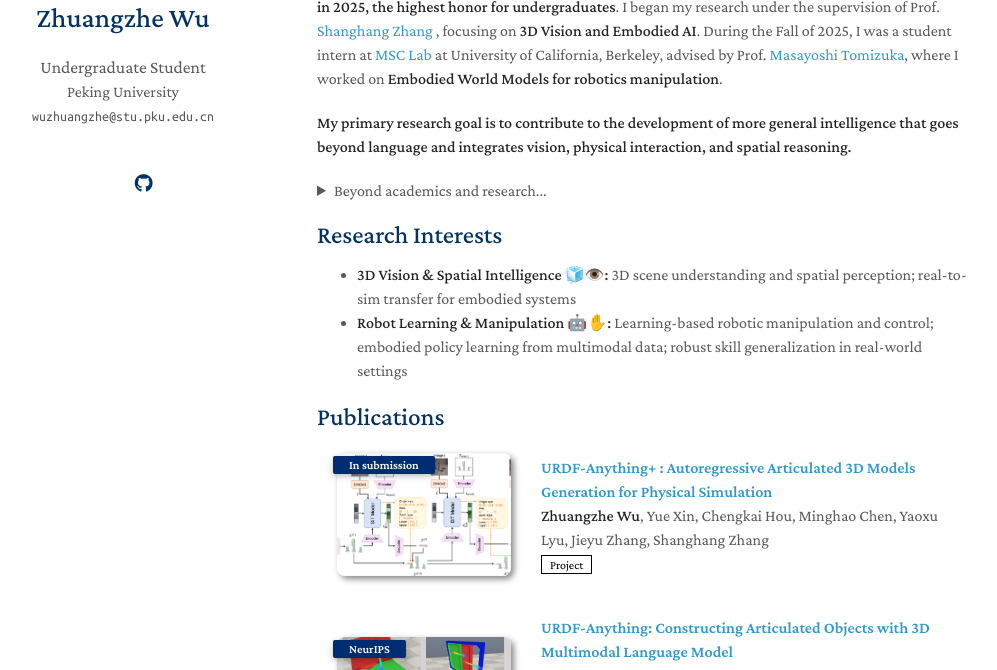
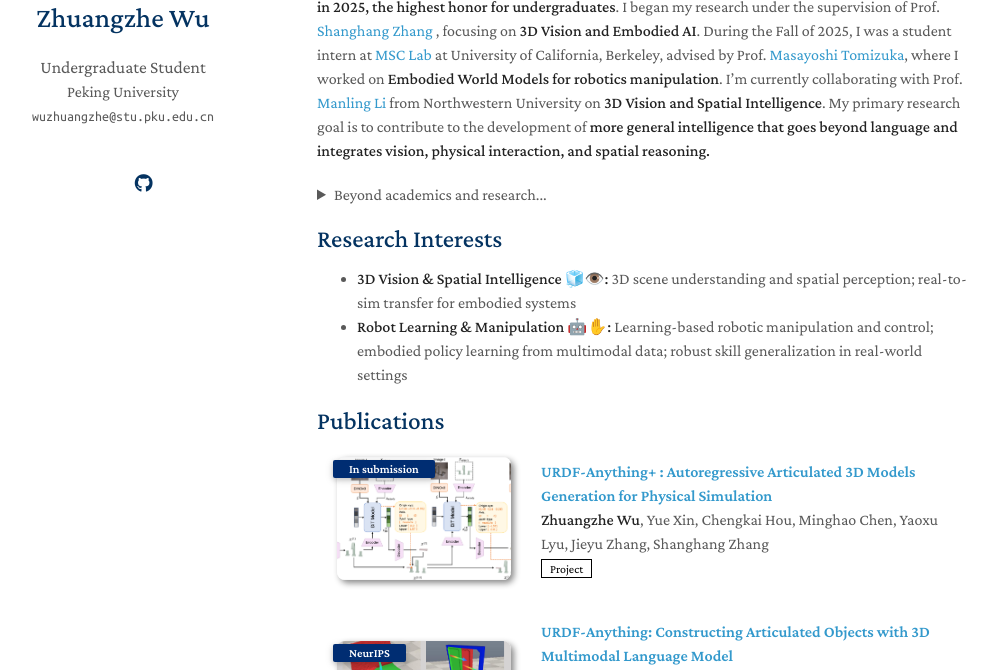
Before and after one commit to ZhuangzheWu/ZhuangzheWu.github.io, a Jekyll site: the page built from index.md, in a window 1280 px wide and 900 px high, cut to the strip 230-900 px from the top of the window. Shown: the whole strip, without its empty margins (153-1150 px from the left). Built offline with Jekyll 4.4.1, drawn with Linux system fonts in a browser that asks for light colours; a style sheet for code colours, icons or effects is not loaded.

Commit message:
update profile

```diff
--- a/index.md
+++ b/index.md
@@ -5,10 +5,9 @@ layout: homepage
 ## About Me
 I am currently a junior in [Experimental Class in Intelligence Science and Technology (Zhi Class)](https://zhi-class.ai/) at [Peking University](https://www.pku.edu.cn/), majoring in Artificial Intelligence. Prior to this, I was a member of the <span style="color:darkred"><strong>China National Chemistry Olympiad Training Team</strong></span>.
 
-In terms of academic performance, my major GPA is 3.84, and I <span style="color:darkred"><strong>was awarded the National Scholarship in 2025, the highest honor for undergraduates</strong></span>. I began my research under the supervision of Prof. [Shanghang Zhang](https://scholar.google.com/citations?user=voqw10cAAAAJ&hl=en) , focusing on **3D Vision and Embodied AI**. During the Fall of 2025, I was a student intern at [MSC Lab](https://msc.berkeley.edu/) at University of California, Berkeley, advised by Prof. [Masayoshi Tomizuka](https://me.berkeley.edu/people/masayoshi-tomizuka/), where I worked on **Embodied World Models for robotics manipulation**.
-
-**My primary research goal is to contribute to the
-development of more general intelligence that goes beyond language and integrates vision, physical
+In terms of academic performance, my major GPA is 3.84, and I <span style="color:darkred"><strong>was awarded the National Scholarship in 2025, the highest honor for undergraduates</strong></span>. I began my research under the supervision of Prof. [Shanghang Zhang](https://scholar.google.com/citations?user=voqw10cAAAAJ&hl=en) , focusing on **3D Vision and Embodied AI**. During the Fall of 2025, I was a student intern at [MSC Lab](https://msc.berkeley.edu/) at University of California, Berkeley, advised by Prof. [Masayoshi Tomizuka](https://me.berkeley.edu/people/masayoshi-tomizuka/), where I worked on **Embodied World Models for robotics manipulation**. I'm currently collaborating with Prof. [Manling Li](https://limanling.github.io/) from Northwestern University on **3D Vision and Spatial Intelligence**.
+My primary research goal is to contribute to the
+development of **more general intelligence that goes beyond language and integrates vision, physical
 interaction, and spatial reasoning.**
 
 <details style="margin-top: 0;">
```
